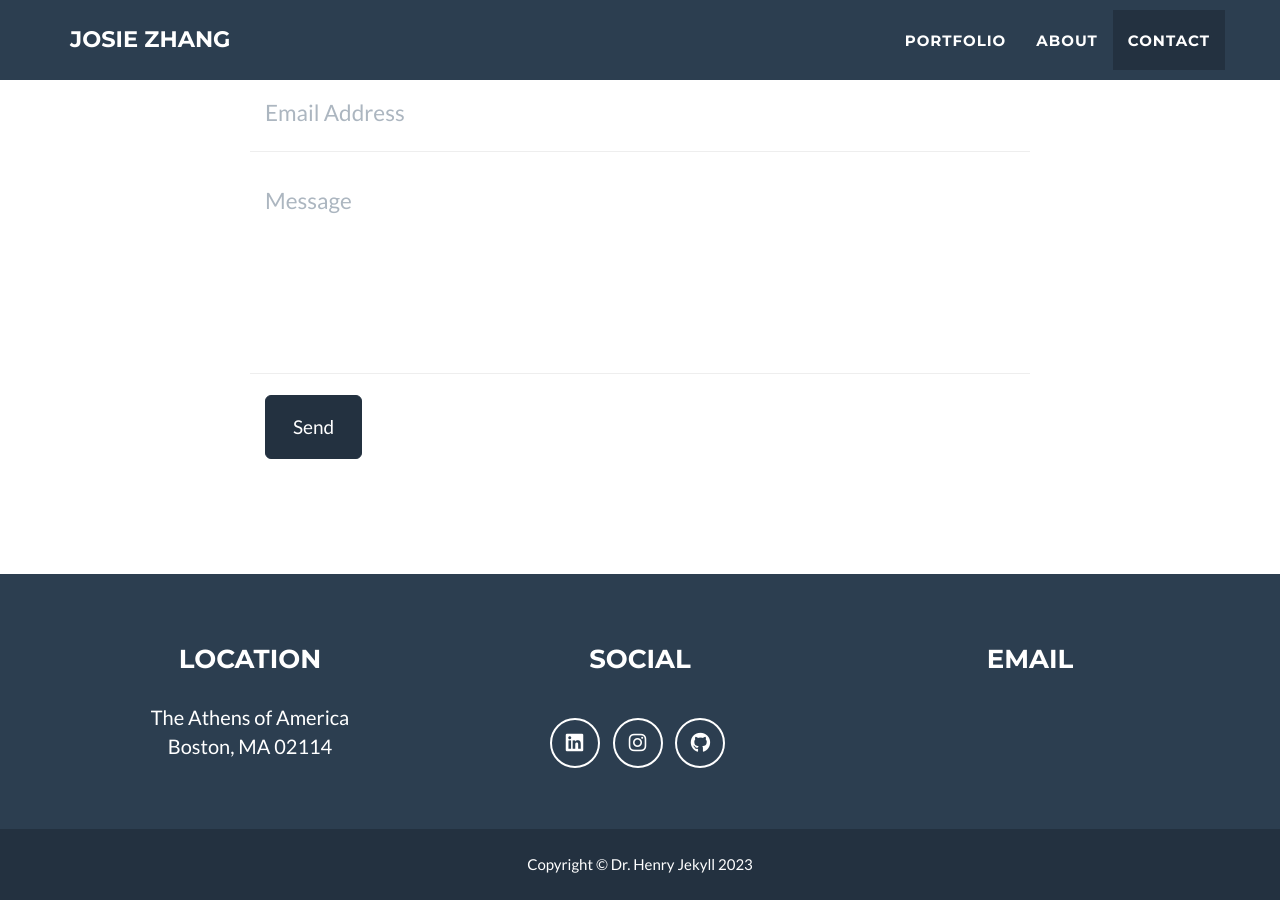
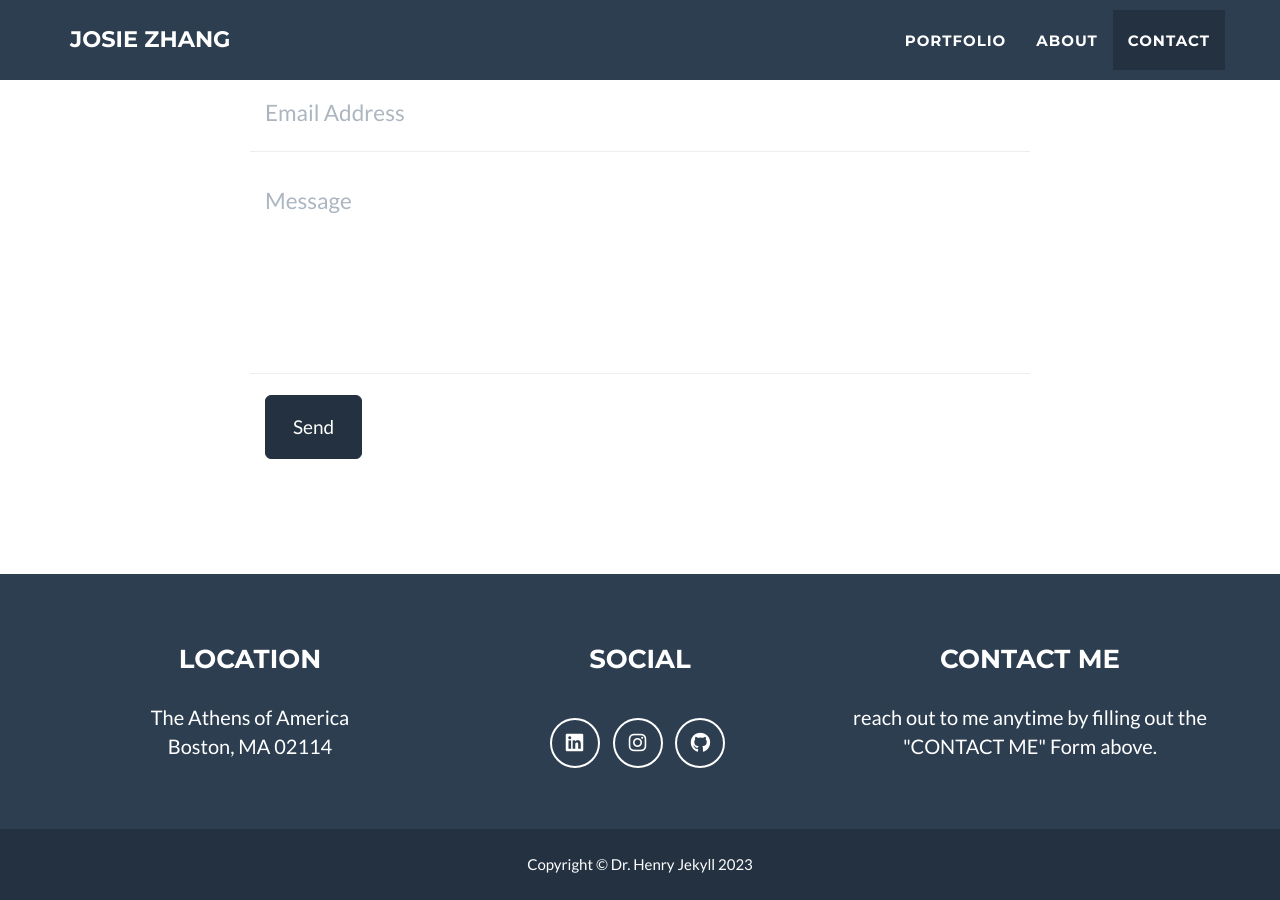
Before and after one commit to jiayuezhang84/jiayuezhang84.github.io, a Jekyll site: the page built from _posts/2014-07-18-project-1.markdown, in a window 1280 px wide and 900 px high, scrolled down 1961 px. Built offline with Jekyll 4.4.1, drawn with Linux system fonts in a browser that asks for light colours.

Commit message:
Update _config.yml

```diff
--- a/_config.yml
+++ b/_config.yml
@@ -35,7 +35,7 @@ footer:
   copyright: Dr. Henry Jekyll
   location: Location
   social: Social
-  credits: Email
+  credits: Contact me
 
 # Social networks usernames (many more available: google-plus, flickr, dribbble, pinterest, instagram, tumblr, linkedin, etc.)
 social:
@@ -52,7 +52,7 @@ address:
   - line: Boston, MA 02114
 
 # Credits content
-Email: josiezhang84@gmail.com
+credits: reach out to me anytime by filling out the "CONTACT ME" Form above.
 
 # Build settings
 markdown: kramdown
```
